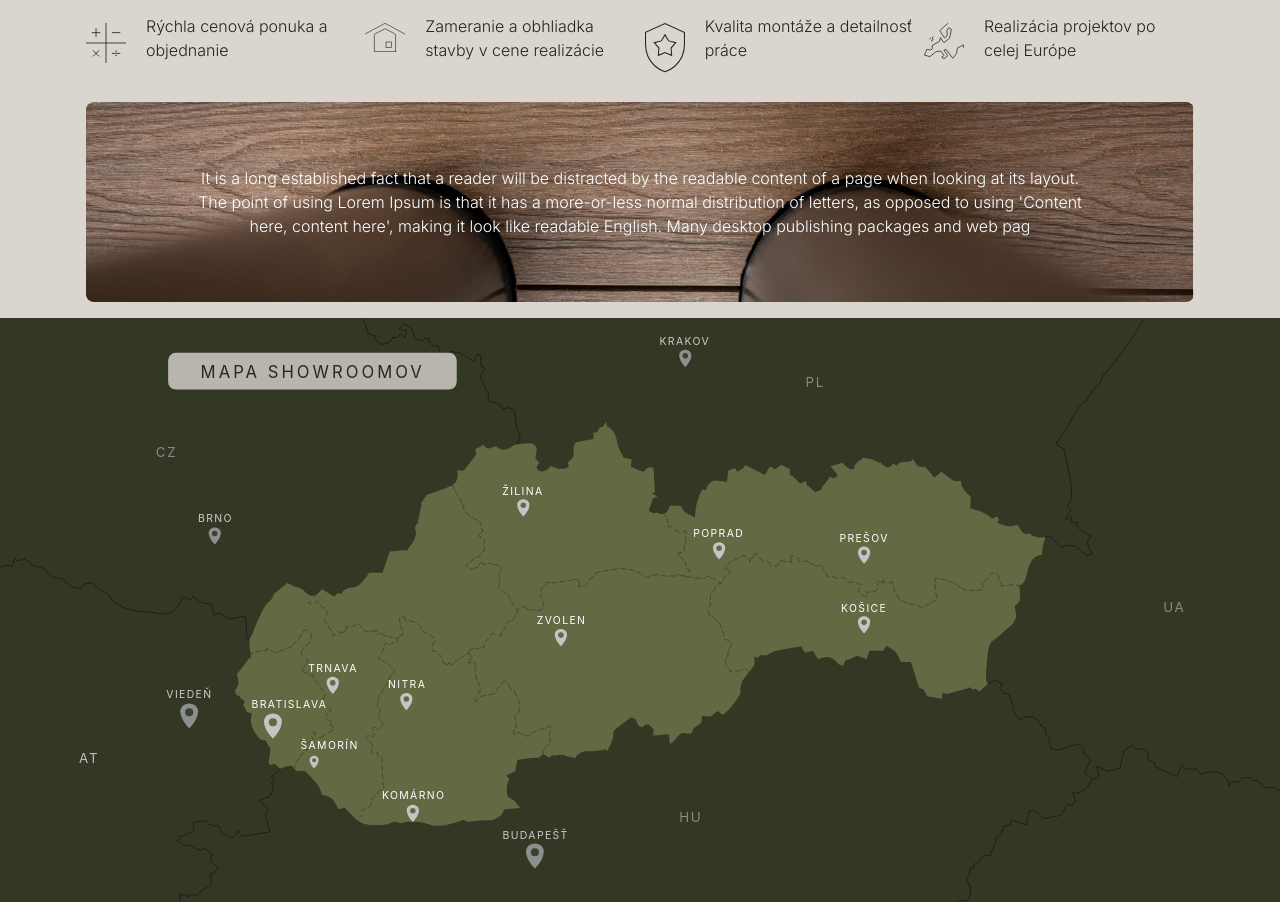
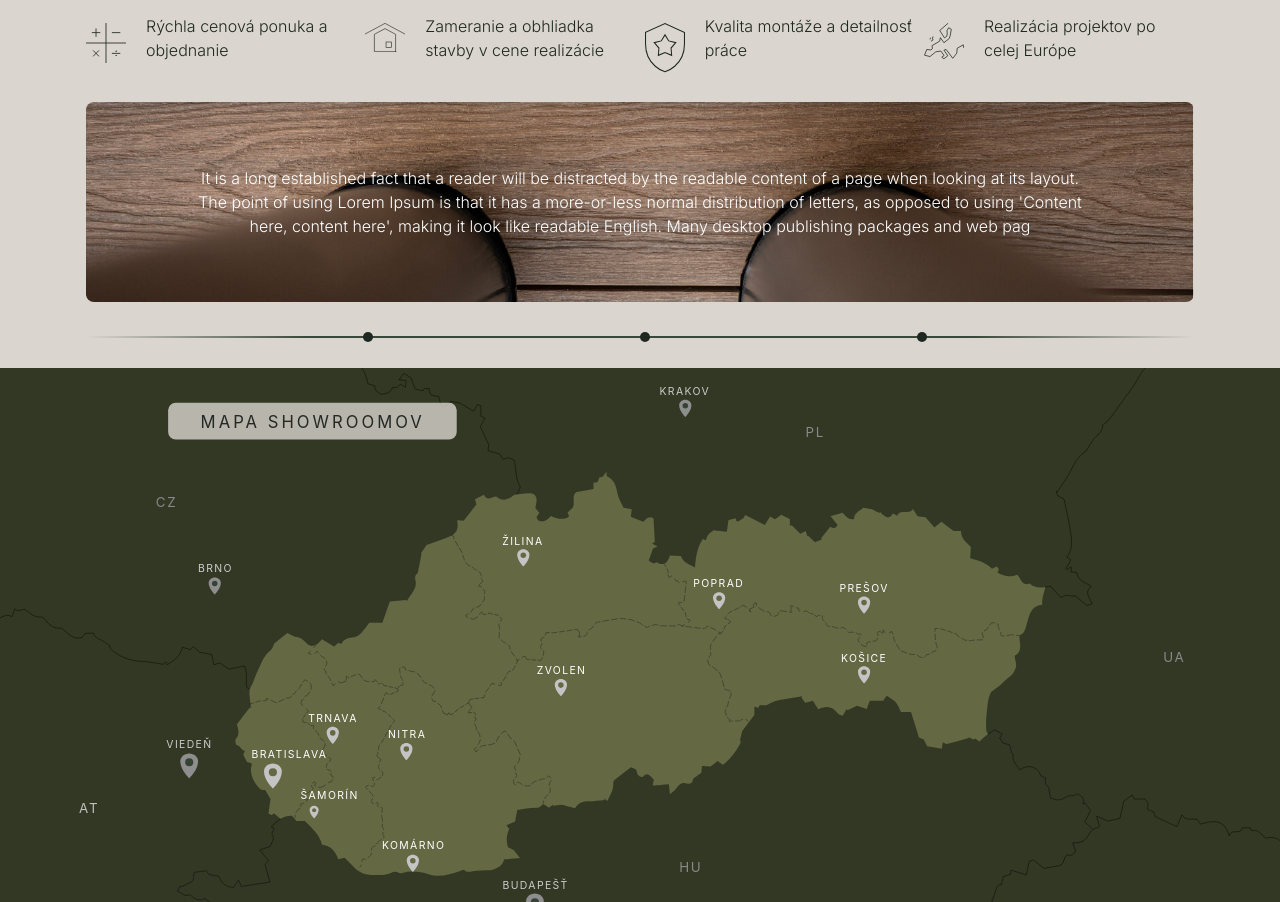
Before and after one commit to xkolumber/timbermax, a Next.js app: page / in a window 1280 px wide. Shown: the part 4023-4925 px from the top of the page. Built offline with nearby package versions, Linux system fonts and the light colour scheme.

Commit message:
referencies line

```diff
--- a/src/app/components/HomePageComponents/HomePageJustReferencies.tsx
+++ b/src/app/components/HomePageComponents/HomePageJustReferencies.tsx
@@ -10,10 +10,12 @@ import { Swiper, SwiperSlide } from "swiper/react";
 const referencies = [
   "Lorem Ipsum is simply dummy text of the printing and typesetting industry. Lorem Ipsum has been the industry's standard dummy text ever since the 1500s, when an unknown printer took a galley of type and scrambled it to make a type specimen book. It has survived not only five centuries, but also the leap into electronic typesetting, remaining essentially unchanged.",
   "It is a long established fact that a reader will be distracted by the readable content of a page when looking at its layout. The point of using Lorem Ipsum is that it has a more-or-less normal distribution of letters, as opposed to using 'Content here, content here', making it look like readable English. Many desktop publishing packages and web pag",
+  "dgdfg",
 ];
 
 const HomePageJustReferencies = () => {
   return (
+    <div className="">
       <div className="relative mt-16">
         <Image
           src="/referencie.jpg"
@@ -49,6 +51,20 @@ const HomePageJustReferencies = () => {
           ))}
         </Swiper>
       </div>
+      <div className="line-container mt-8">
+        <div className="line">
+          {referencies.map((item, index) => (
+            <div
+              key={index}
+              className="circle"
+              style={{
+                left: `${(index + 1) * (100 / (referencies.length + 1))}%`,
+              }}
+            ></div>
+          ))}
+        </div>
+      </div>
+    </div>
   );
 };
 export default HomePageJustReferencies;
--- a/src/app/globals.css
+++ b/src/app/globals.css
@@ -197,3 +197,35 @@ p {
   background-color: white;
   color: var(--color-primary);
 }
+
+.line-container {
+  position: relative;
+  width: 100%;
+  height: 30px; /* Enough height to accommodate the circles */
+  display: flex;
+  justify-content: center;
+  align-items: center;
+}
+
+.line {
+  position: relative;
+  width: 100%;
+  height: 2px;
+  background: linear-gradient(
+    to right,
+    rgba(57, 72, 56, 0) 0%,
+    rgba(57, 72, 56, 1) 20%,
+    rgba(57, 72, 56, 1) 80%,
+    rgba(57, 72, 56, 0) 100%
+  );
+}
+
+.circle {
+  position: absolute;
+  top: 50%;
+  transform: translateY(-50%);
+  width: 10px;
+  height: 10px;
+  background-color: var(--color-primary);
+  border-radius: 50%;
+}
```
Lines whose indentation alone changed are shown as unchanged.
